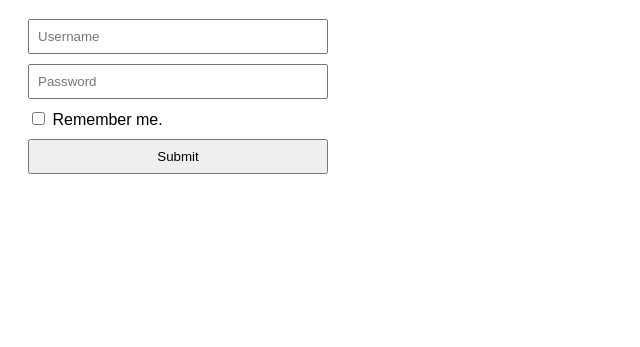
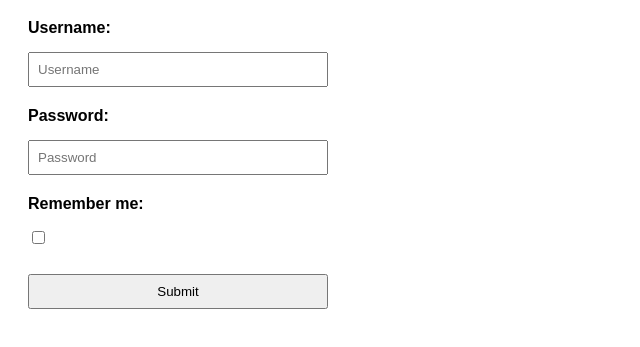
Before and after one commit to acciojob/remember-me-login-form-Anjlesh-Wasule, a website: page main.html in a window 1280 px wide. Shown: the part 89-436 px from the top of the page, without its empty margins (0-640 px from the left). Drawn offline with Linux system fonts and the light colour scheme.

Commit message:
created a submission

```diff
--- a/main.html
+++ b/main.html
@@ -6,13 +6,18 @@
 <body>
     <h1>Login Form</h1>
     <form id="loginForm">
+        <label for="username">Username:</label>
         <input type="text" id="username" placeholder="Username" required>
+
+        <label for="password">Password:</label>
         <input type="password" id="password" placeholder="Password" required>
-        <label>
-            <input type="checkbox" id="checkbox"> Remember me.
-        </label>
+
+        <label for="checkbox">Remember me:</label>
+        <input type="checkbox" id="checkbox">
+
         <input type="submit" id="submit" value="Submit">
     </form>
+
     <button id="existing" style="display: none;">Login as existing user</button>
 
     <script type="text/javascript" src="./script.js"></script>
--- a/script.js
+++ b/script.js
@@ -3,13 +3,14 @@ const existingBtn = document.getElementById('existing');
 const usernameInput = document.getElementById('username');
 const passwordInput = document.getElementById('password');
 const checkbox = document.getElementById('checkbox');
+const form = document.getElementById('loginForm');
 
 // Check localStorage on page load
 if (localStorage.getItem('username') && localStorage.getItem('password')) {
     existingBtn.style.display = 'block';
 }
 
-submitBtn.addEventListener('click', (e) => {
+form.addEventListener('submit', (e) => {
     e.preventDefault(); // Stop form submission refresh
 
     const username = usernameInput.value;
--- a/styles.css
+++ b/styles.css
@@ -8,17 +8,27 @@ form {
     flex-direction: column;
     width: 300px;
     gap: 10px;
-    margin-bottom: 10px;
 }
 
-input[type="text"],
-input[type="password"],
-input[type="submit"] {
+label {
+    font-weight: bold;
+    margin-bottom: 5px;
+}
+
+input {
+    margin-bottom: 10px;
     padding: 8px;
 }
 
+#checkbox {
+    margin-bottom: 20px;
+    /* Resetting width for checkbox to avoid stretching in flex container */
+    width: auto;
+    align-self: flex-start;
+}
+
 #existing {
+    margin-top: 10px;
     padding: 8px;
-    margin-top: 10px;
     cursor: pointer;
 }
```
